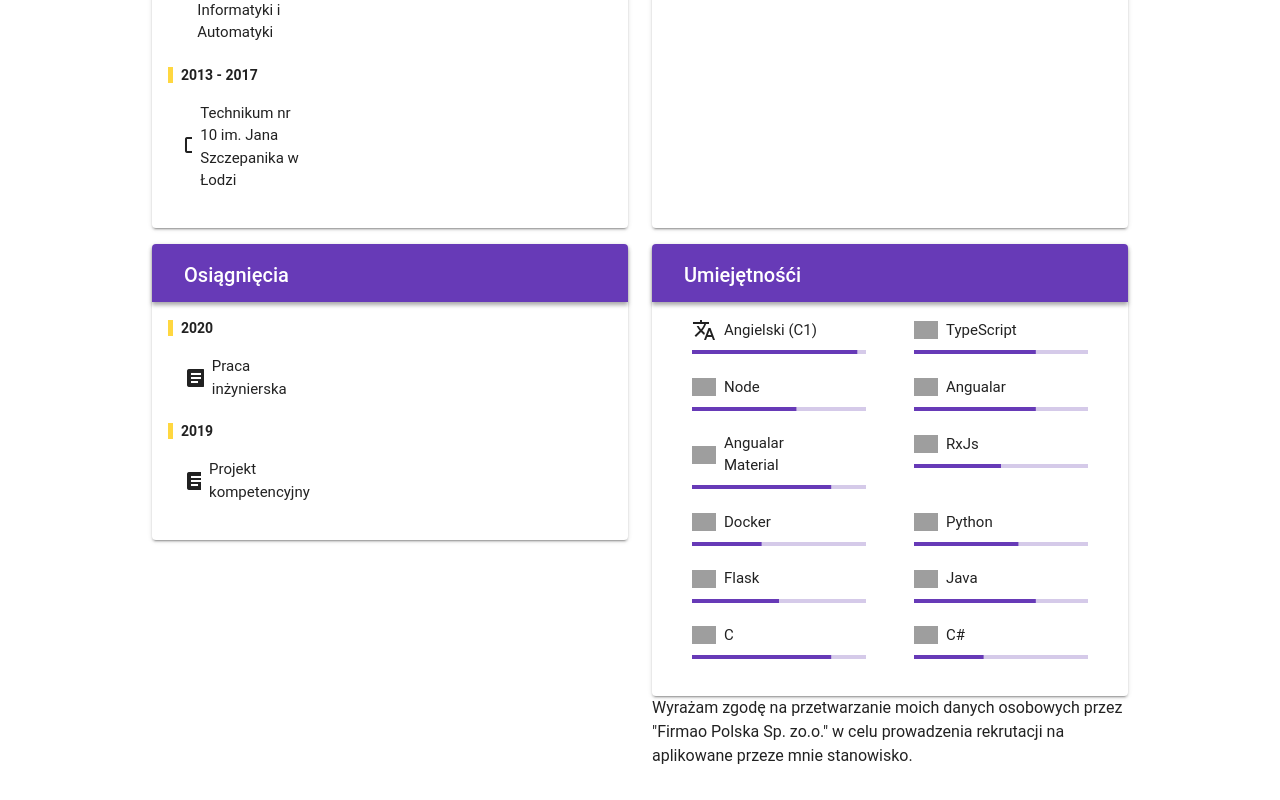
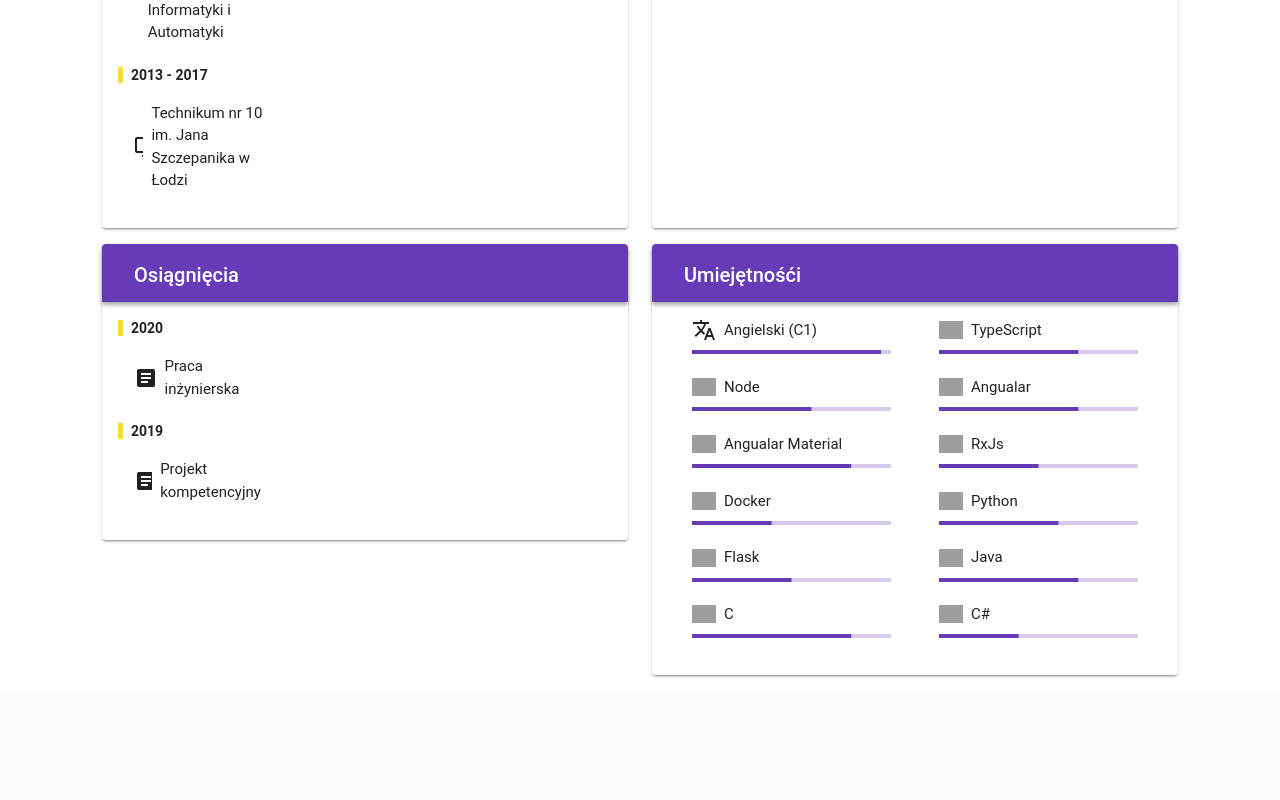
Before and after one commit to startled-cat/cv, an Angular app: page / in a window 1280 px wide. Shown: the part 631-1431 px from the top of the page. After the commit the page ends 1322 px from the top, so only its background shows below. Built offline with nearby package versions, Linux system fonts and the light colour scheme; grey boxes are pictures that could not be loaded.

Commit message:
2 files modified

```diff
--- a/src/app/main-content.css
+++ b/src/app/main-content.css
@@ -44,7 +44,7 @@ mat-drawer-content {
 .cards-container {
   padding: 0;
   padding-top: 0.5rem;
-  max-width: 1000px;
+  max-width: 1100px;
   margin: auto;
 }
 
@@ -105,3 +105,7 @@ a {
 .experience-desc {
   font-weight: 700;
 }
+
+.legal {
+  font-size: 0.75em;
+}
--- a/src/app/main-content.html
+++ b/src/app/main-content.html
@@ -231,17 +231,14 @@
             </div>
           </mat-card-content>
         </mat-card>
-        <p>
-          Wyrażam zgodę na przetwarzanie moich danych osobowych przez "Firmao Polska Sp. zo.o." w celu prowadzenia
-          rekrutacji na aplikowane przeze mnie stanowisko.
-        </p>
+
+      </div>
+
+      <div class="legal">
       </div>
 
 
       <div class="col-12" style="display:none;">
-
-
-
         <a href="https://imgbb.com/"><img src="https://i.ibb.co/d7ghZnR/cv-qr.png" alt="cv-qr" border="0"></a>
         https://startled-cat.github.io/cv
       </div>
```
